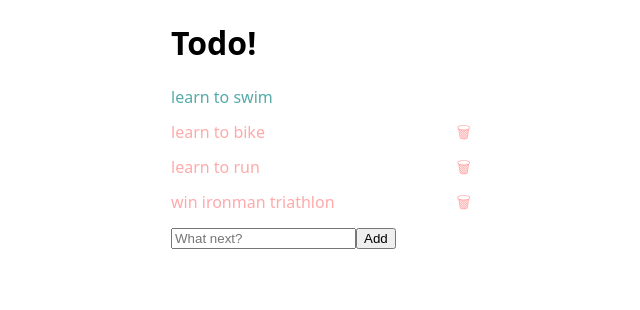
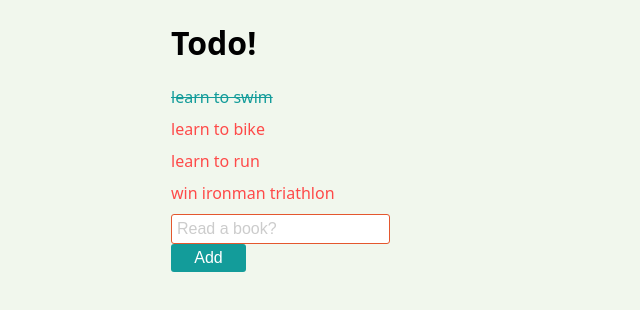
Before and after one commit to hellopatrick/re-redux, a React app: page / in a window 1280 px wide. Shown: the whole page, without its empty margins (319-959 px from the left). Built offline with nearby package versions, Linux system fonts and the light colour scheme.

Commit message:
feat(todo): improve styling

```diff
--- a/package.json
+++ b/package.json
@@ -6,7 +6,8 @@
   "author": "Patrick Rogers <patrick@donotforget.xyz>",
   "license": "MIT",
   "scripts": {
-    "test": "jest"
+    "test": "jest",
+    "start": "parcel index.html"
   },
   "devDependencies": {
     "babel-core": "^6.26.3",
--- a/src/app/TodoList.css
+++ b/src/app/TodoList.css
@@ -1,18 +1,56 @@
 div.item {
-  display: flex;
-  justify-content: space-between;
+  margin: 0;
+  padding: 0 0 10px 0;
+  user-select: none;
+  font-size: 16px;
 }
 
-div.item div {
-  height: 35px;
-}
-
-div.complete {
-  color: #5aa;
+div.item span {
   cursor: pointer;
 }
 
-div.incomplete {
-  color: #faa;
-  cursor: pointer;
+div.item.complete {
+  color: #139c9a;
+  text-decoration-line: line-through;
+  font-weight: 300;
 }
+
+div.item.incomplete {
+  color: #fe4a49;
+  font-weight: 200;
+}
+
+.new-todo input {
+  border: 1px solid #e4572e;
+  border-radius: 3px;
+  font-size: 16px;
+  font-weight: 100;
+  margin: 0px;
+  margin-right: 10px;
+  padding: 5px;
+}
+
+.new-todo button {
+  border: none;
+  border-radius: 3px;
+  font-size: 16px;
+  font-weight: 100;
+  padding: 5px;
+  margin: 0px;
+  width: 75px;
+  background: #139c9a;
+  color: #fff;
+  font-weight: 500;
+}
+
+::placeholder {
+  color: #ccc;
+}
+
+.new-todo button:active {
+  background: rgb(15, 124, 122);
+}
+
+.new-todo *:focus {
+  outline: none;
+}
--- a/src/app/TodoList.js
+++ b/src/app/TodoList.js
@@ -3,25 +3,16 @@ import PropTypes from "prop-types";
 
 import "./TodoList.css";
 
-function Todo(props) {
-  const completeClass = props.complete ? "complete" : "incomplete";
+class Todo extends React.Component {
+  render() {
+    const completeClass = this.props.complete ? "complete" : "incomplete";
 
-  const removeButton = props.complete ? (
-    <div />
-  ) : (
-    <div className="remove" onClick={props.onRemoveClick}>
-      🗑
-    </div>
-  );
-
-  return (
-    <div className={`${completeClass} item`}>
-      <div className="todo" onClick={props.onToggleClick}>
-        {props.text}
+    return (
+      <div className={`${completeClass} item`}>
+        <span onClick={this.props.onToggleClick}>{this.props.text}</span>
       </div>
-      {removeButton}
-    </div>
-  );
+    );
+  }
 }
 
 Todo.propTypes = {
@@ -60,10 +51,10 @@ class Input extends React.Component {
 
   render() {
     return (
-      <form onSubmit={this.onSubmit}>
+      <form onSubmit={this.onSubmit} className="new-todo">
         <input
           type="text"
-          placeholder="What next?"
+          placeholder="Read a book?"
           value={this.state.text}
           onChange={this.onChange}
         />
--- a/src/index.css
+++ b/src/index.css
@@ -1,4 +1,6 @@
 body {
-  background: white;
-  font-family: system-ui, -apple-system, BlinkMacSystemFont, "Segoe UI", Roboto, Helvetica, Arial, sans-serif, "Apple Color Emoji", "Segoe UI Emoji", "Segoe UI Symbol";
+  background: #f1f7ed;
+  font-family: system-ui, -apple-system, BlinkMacSystemFont, "Segoe UI", Roboto,
+    Helvetica, Arial, sans-serif, "Apple Color Emoji", "Segoe UI Emoji",
+    "Segoe UI Symbol";
 }
--- a/src/reducers/Todos.js
+++ b/src/reducers/Todos.js
@@ -5,7 +5,8 @@ export const TOGGLE_TODO = "TOGGLE_TODO";
 export default function todosReducer({ state = [], action }) {
   switch (action.type) {
     case ADD_TODO:
-      return state.concat([action.todo]);
+      if (action.todo.text) return state.concat([action.todo]);
+      else return state;
     case REMOVE_TODO:
       return state.filter(todo => todo.id !== action.id);
     case TOGGLE_TODO:
```
Also changed, not shown: src/app/App.css (line endings or trailing spaces).
